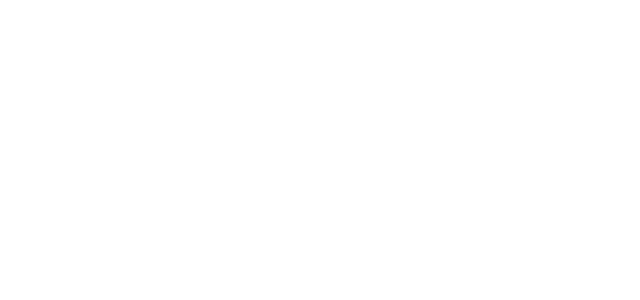
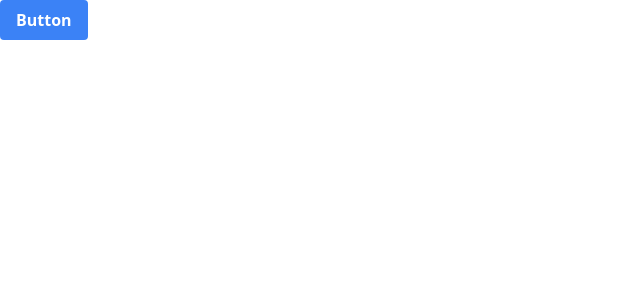
Before and after one commit to nikita-developer/autodrive-agency, a Vue app: page / in a window 1280 px wide. Shown: the top 300 px of the page, without its empty margins (0-640 px from the left). Built offline with nearby package versions, Linux system fonts and the light colour scheme.

Commit message:
add tailwind css

```diff
--- a/package.json
+++ b/package.json
@@ -9,7 +9,6 @@
   "dependencies": {
     "axios": "^0.27.2",
     "core-js": "^3.8.3",
-    "tailwindcss": "^3.1.8",
     "vue": "^3.2.13",
     "vue-router": "^4.0.3",
     "vuex": "^4.0.0"
--- a/public/index.html
+++ b/public/index.html
@@ -6,6 +6,14 @@
     <meta name="viewport" content="width=device-width,initial-scale=1.0">
     <link rel="icon" href="<%= BASE_URL %>favicon.ico">
     <title><%= htmlWebpackPlugin.options.title %></title>
+    <script src="https://cdn.tailwindcss.com"></script>
+    <style type="text/tailwindcss">
+      @layer utilities {
+        .content-auto {
+          content-visibility: auto;
+        }
+      }
+    </style>
   </head>
   <body>
     <noscript>
--- a/src/App.vue
+++ b/src/App.vue
@@ -1,5 +1,11 @@
 <template>
-    <div></div>
+    <div>
+        <button
+            class="bg-blue-500 hover:bg-blue-700 text-white font-bold py-2 px-4 rounded"
+        >
+            Button
+        </button>
+    </div>
 </template>
 
 <script>
--- a/src/assets/css/tailwind.css
+++ /dev/null
@@ -1,3 +0,0 @@
-@tailwind base;
-@tailwind components;
-@tailwind utilities;
--- a/src/main.js
+++ b/src/main.js
@@ -2,7 +2,6 @@
 import App from './App.vue'
 import store from './store'
 // import axios from 'axios'
-import '@/assets/css/tailwind.css'
 
 const app = createApp(App)
 
--- a/src/styles/base.scss
+++ /dev/null
@@ -1,18 +0,0 @@
-* {
-    padding: 0;
-    margin: 0;
-    box-sizing: border-box;
-}
-
-body {
-    font-family: sans-serif;
-    font-size: 16px;
-    line-height: 1.2;
-    color: #000;
-}
-
-.page {
-    min-height: 100vh;
-    display: grid;
-    grid-template-rows: auto 1fr auto;
-}
--- a/src/styles/main.scss
+++ b/src/styles/main.scss
@@ -1 +1 @@
-@import 'base.scss';
+@import 'app.scss';
--- a/vue.config.js
+++ b/vue.config.js
@@ -1,7 +1,4 @@
 const { defineConfig } = require('@vue/cli-service')
 module.exports = defineConfig({
     transpileDependencies: true,
-    configureWebpack: {
-        plugins: [require('tailwindcss'), require('autoprefixer')],
-    },
 })
```
Also changed, not shown: src/styles/app.scss (added).
